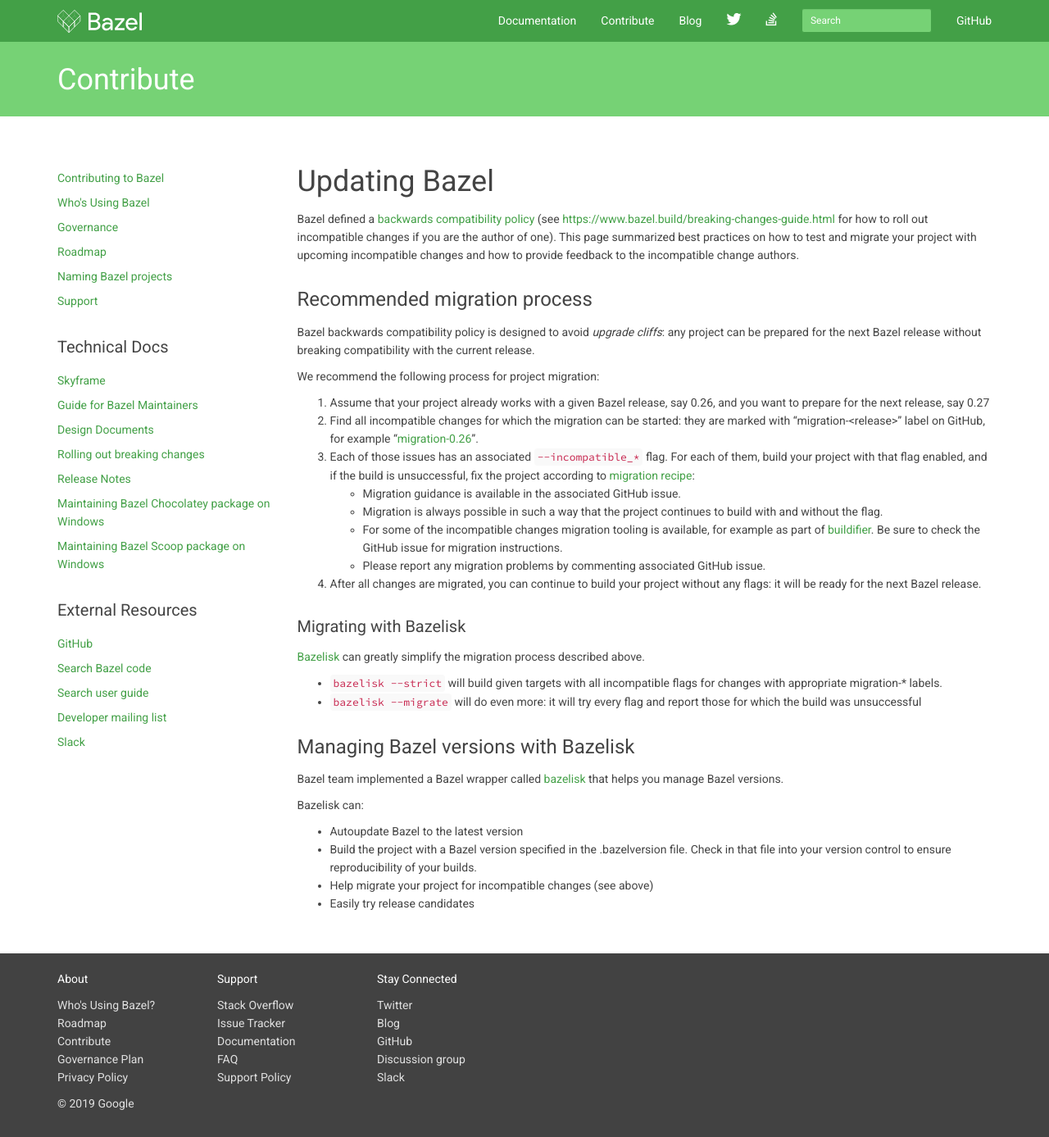
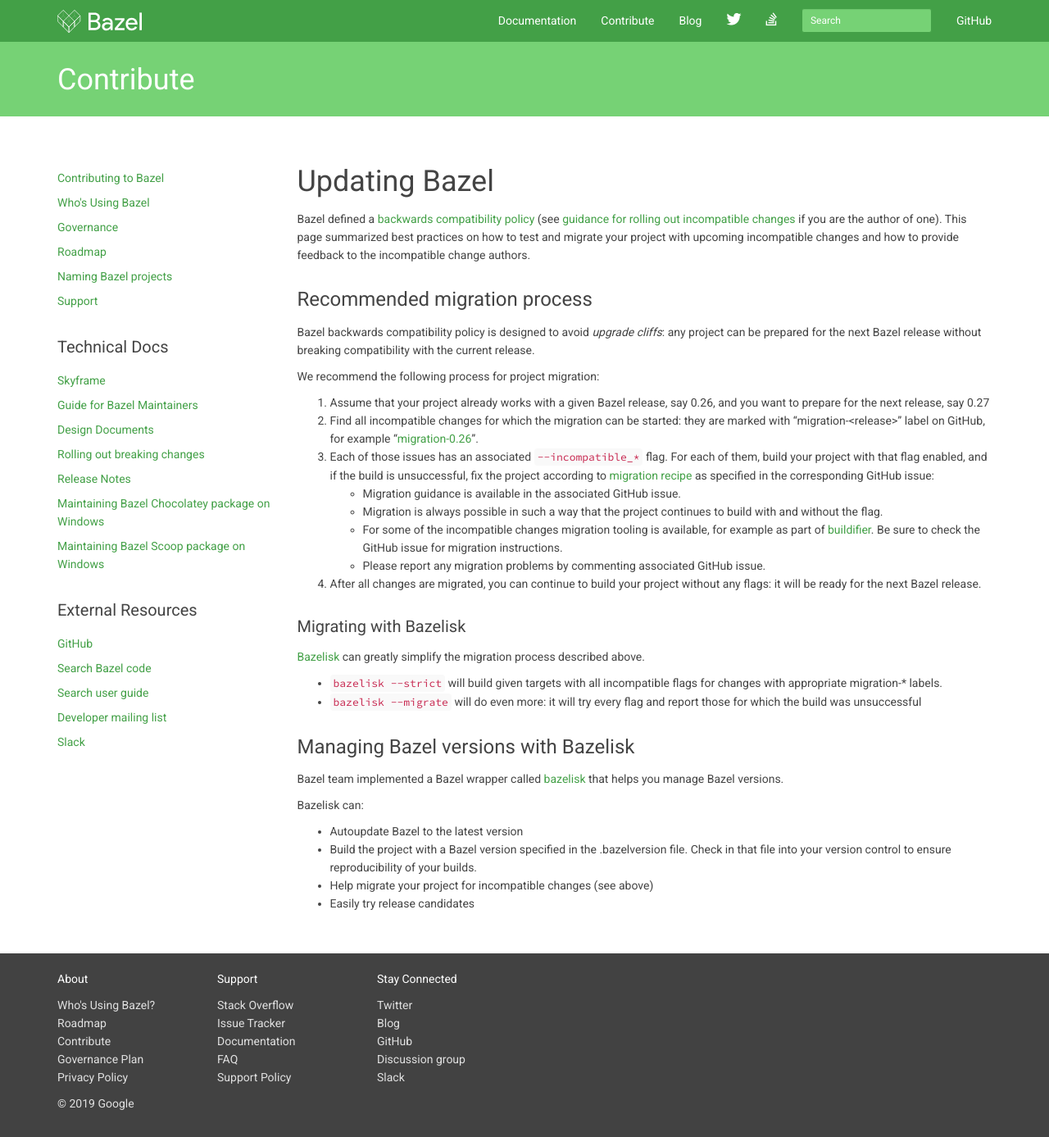
Before and after one commit to bazelbuild/bazel-website, a Jekyll site: the page built from updating-bazel.md, in a window 1280 px wide and 1387 px high. Shown: the whole window at 82% size. Built offline with Jekyll 4.4.1, drawn with Linux system fonts in a browser that asks for light colours; nearby versions of some CDN libraries; library files that are not in the unit come from our copies; comment, search, counter and statistics services are not loaded.

Commit message:
Address review comments for "Updating Bazel" (#197)

```diff
--- a/updating-bazel.md
+++ b/updating-bazel.md
@@ -6,8 +6,7 @@
 # Updating Bazel
 
 Bazel defined a [backwards compatibility policy](https://docs.bazel.build/versions/master/backward-compatibility.html)
-(see [https://www.bazel.build/breaking-changes-guide.html](https://www.bazel.build/breaking-changes-guide.html) for how
-to roll out incompatible changes if you are the author of one).
+(see [guidance for rolling out incompatible changes](https://www.bazel.build/breaking-changes-guide.html) if you are the author of one).
 This page summarized best practices on how to test and migrate your project with upcoming incompatible
 changes and how to provide feedback to the incompatible change authors.
 
@@ -26,7 +25,7 @@
    "migration-\<release\>" label on GitHub, for example "[migration-0.26](https://github.com/bazelbuild/bazel/issues?utf8=%E2%9C%93&q=label%3Amigration-0.26+)".
 3. Each of those issues has an associated `--incompatible_*` flag. For each of them, build your project
    with that flag enabled, and if the build is unsuccessful, fix the project according to
-   [migration recipe](https://docs.bazel.build/versions/master/backward-compatibility.html#incompatible-changes-and-migration-recipes):
+   [migration recipe](https://docs.bazel.build/versions/master/backward-compatibility.html#incompatible-changes-and-migration-recipes) as specified in the corresponding GitHub issue:
     *   Migration guidance is available in the associated GitHub issue.
     *   Migration is always possible in such a way that the project continues to build with and without the flag.
     *   For some of the incompatible changes migration tooling is available, for example as part of [buildifier](https://github.com/bazelbuild/buildtools/releases). Be sure to check the GitHub issue for migration instructions.
```
